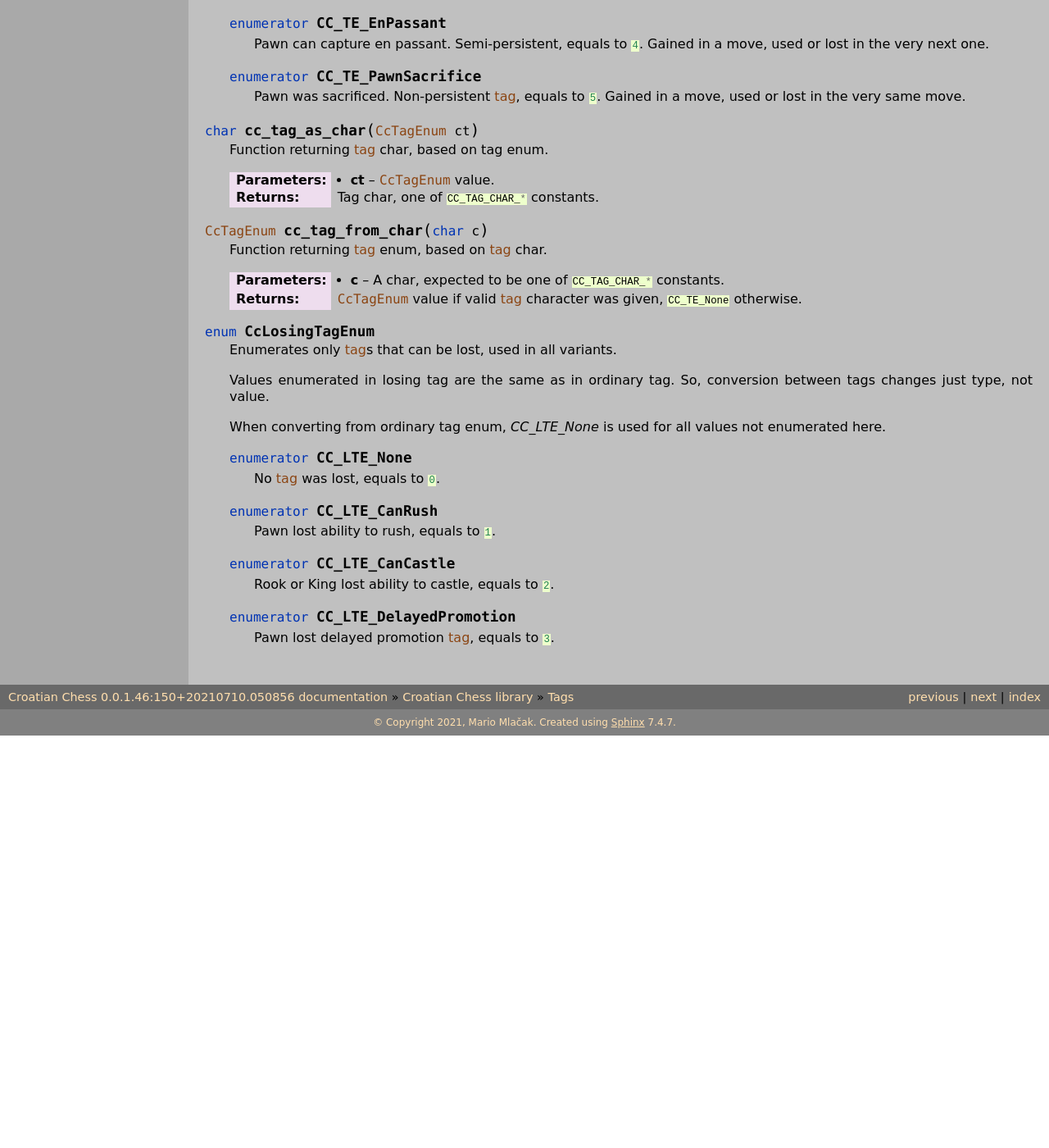
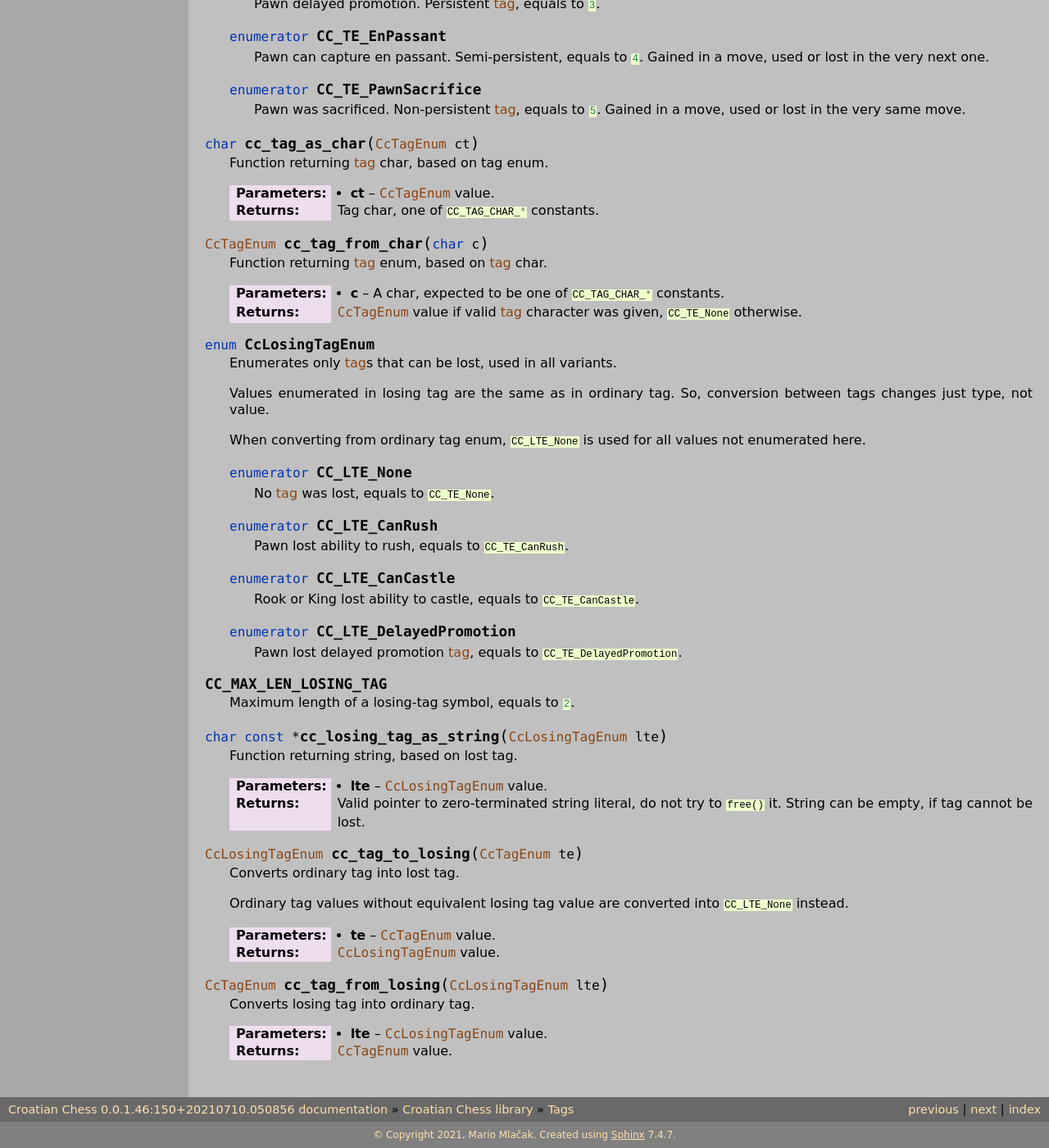
Before and after one commit to mmlacak/crochess, a Sphinx documentation site: the page built from docs/source/libcc/cctags.rst, in a window 1280 px wide and 1400 px high, scrolled down 2334 px. Shown: the whole window at 82% size. Built offline with Sphinx 7.4.7, drawn with Linux system fonts in a browser that asks for light colours; before the commit the page ends 3231 px from its top, so only the background shows below that.

Commit message:
Finished documenting tags.

```diff
--- a/docs/source/libcc/ccdefines.rst
+++ b/docs/source/libcc/ccdefines.rst
@@ -336,14 +336,14 @@ One variant. For other variants actual upper limit is smaller.
 
 .. c:macro:: CC_FREE(ptr)
 
-    Macro to call :c:expr:`free()`, given pointer is casted to :c:`void *`.
+    Macro to call :c:`free()`, given pointer is casted to :c:`void *`.
 
     :param ptr: Any pointer to allocated storage.
     :returns: Nothing.
 
 .. c:macro:: CC_FREE_AND_NULL(ptr_ptr)
 
-    Macro to call :c:expr:`free()`, inner pointer is casted to :c:`void *`
+    Macro to call :c:`free()`, inner pointer is casted to :c:`void *`
     before the call, then set to :c:`NULL`.
 
     :param ptr_ptr: A pointer to pointer to allocated storage.
--- a/docs/source/libcc/cctags.rst
+++ b/docs/source/libcc/cctags.rst
@@ -13,7 +13,7 @@ Documents ``cc_tags.h`` and ``cc_tags.c`` files, which contain :term:`tag` enume
 .. c:macro:: CC_TAG_IS_VALID(te)
 
     Macro to check if given :term:`tag` is a valid,
-    i.e. between :c:expr:`CC_TE_None` and :c:expr:`CC_TE_PawnSacrifice` values.
+    i.e. between :c:`CC_TE_None` and :c:`CC_TE_PawnSacrifice` values.
 
     :param te: :c:expr:`CcTagEnum` value.
     :returns: :c:`bool` value.
@@ -28,49 +28,49 @@ Documents ``cc_tags.h`` and ``cc_tags.c`` files, which contain :term:`tag` enume
 
 .. c:macro:: CC_TAG_IS_NONE(te)
 
-    Macro to check if given :term:`tag` is :c:expr:`CC_TE_None`.
+    Macro to check if given :term:`tag` is :c:`CC_TE_None`.
 
     :param te: :c:expr:`CcTagEnum` value.
     :returns: :c:`bool` value.
 
 .. c:macro:: CC_TAG_EXISTS(te)
 
-    Macro to check if given :term:`tag` is valid, and not :c:expr:`CC_TE_None`.
+    Macro to check if given :term:`tag` is valid, and not :c:`CC_TE_None`.
 
     :param te: :c:expr:`CcTagEnum` value.
     :returns: :c:`bool` value.
 
 .. c:macro:: CC_TAG_CAN_RUSH(te)
 
-    Macro to check if given :term:`tag` is :c:expr:`CC_TE_CanRush`.
+    Macro to check if given :term:`tag` is :c:`CC_TE_CanRush`.
 
     :param te: :c:expr:`CcTagEnum` value.
     :returns: :c:`bool` value.
 
 .. c:macro:: CC_TAG_CAN_CASTLE(te)
 
-    Macro to check if given :term:`tag` is :c:expr:`CC_TE_CanCastle`.
+    Macro to check if given :term:`tag` is :c:`CC_TE_CanCastle`.
 
     :param te: :c:expr:`CcTagEnum` value.
     :returns: :c:`bool` value.
 
 .. c:macro:: CC_TAG_CAN_PROMOTE(te)
 
-    Macro to check if given :term:`tag` is :c:expr:`CC_TE_DelayedPromotion`.
+    Macro to check if given :term:`tag` is :c:`CC_TE_DelayedPromotion`.
 
     :param te: :c:expr:`CcTagEnum` value.
     :returns: :c:`bool` value.
 
 .. c:macro:: CC_TAG_CAN_EN_PASSANT(te)
 
-    Macro to check if given :term:`tag` is :c:expr:`CC_TE_EnPassant`.
+    Macro to check if given :term:`tag` is :c:`CC_TE_EnPassant`.
 
     :param te: :c:expr:`CcTagEnum` value.
     :returns: :c:`bool` value.
 
 .. c:macro:: CC_TAG_CAN_PAWN_SACRIFICE(te)
 
-    Macro to check if given :term:`tag` is :c:expr:`CC_TE_PawnSacrifice`.
+    Macro to check if given :term:`tag` is :c:`CC_TE_PawnSacrifice`.
 
     :param te: :c:expr:`CcTagEnum` value.
     :returns: :c:`bool` value.
@@ -177,21 +177,50 @@ Documents ``cc_tags.h`` and ``cc_tags.c`` files, which contain :term:`tag` enume
     Values enumerated in losing tag are the same as in ordinary tag.
     So, conversion between tags changes just type, not value.
 
-    When converting from ordinary tag enum, `CC_LTE_None` is used for
+    When converting from ordinary tag enum, :c:`CC_LTE_None` is used for
     all values not enumerated here.
 
     .. c:enumerator:: CC_LTE_None
 
-        No :term:`tag` was lost, equals to :c:`0`.
+        No :term:`tag` was lost, equals to :c:`CC_TE_None`.
 
     .. c:enumerator:: CC_LTE_CanRush
 
-        Pawn lost ability to rush, equals to :c:`1`.
+        Pawn lost ability to rush, equals to :c:`CC_TE_CanRush`.
 
     .. c:enumerator:: CC_LTE_CanCastle
 
-        Rook or King lost ability to castle, equals to :c:`2`.
+        Rook or King lost ability to castle, equals to :c:`CC_TE_CanCastle`.
 
     .. c:enumerator:: CC_LTE_DelayedPromotion
 
-        Pawn lost delayed promotion :term:`tag`, equals to :c:`3`.
+        Pawn lost delayed promotion :term:`tag`, equals to :c:`CC_TE_DelayedPromotion`.
+
+.. c:macro:: CC_MAX_LEN_LOSING_TAG
+
+    Maximum length of a losing-tag symbol, equals to :c:`2`.
+
+.. c:function:: char const * cc_losing_tag_as_string( CcLosingTagEnum lte )
+
+    Function returning string, based on lost tag.
+
+    :param lte: :c:expr:`CcLosingTagEnum` value.
+    :returns: Valid pointer to zero-terminated string literal,
+              do not try to :c:`free()` it.
+              String can be empty, if tag cannot be lost.
+
+.. c:function:: CcLosingTagEnum cc_tag_to_losing( CcTagEnum te )
+
+    Converts ordinary tag into lost tag.
+
+    Ordinary tag values without equivalent losing tag value are converted into :c:`CC_LTE_None` instead.
+
+    :param te: :c:expr:`CcTagEnum` value.
+    :returns: :c:expr:`CcLosingTagEnum` value.
+
+.. c:function:: CcTagEnum cc_tag_from_losing( CcLosingTagEnum lte )
+
+    Converts losing tag into ordinary tag.
+
+    :param lte: :c:expr:`CcLosingTagEnum` value.
+    :returns: :c:expr:`CcTagEnum` value.
```
